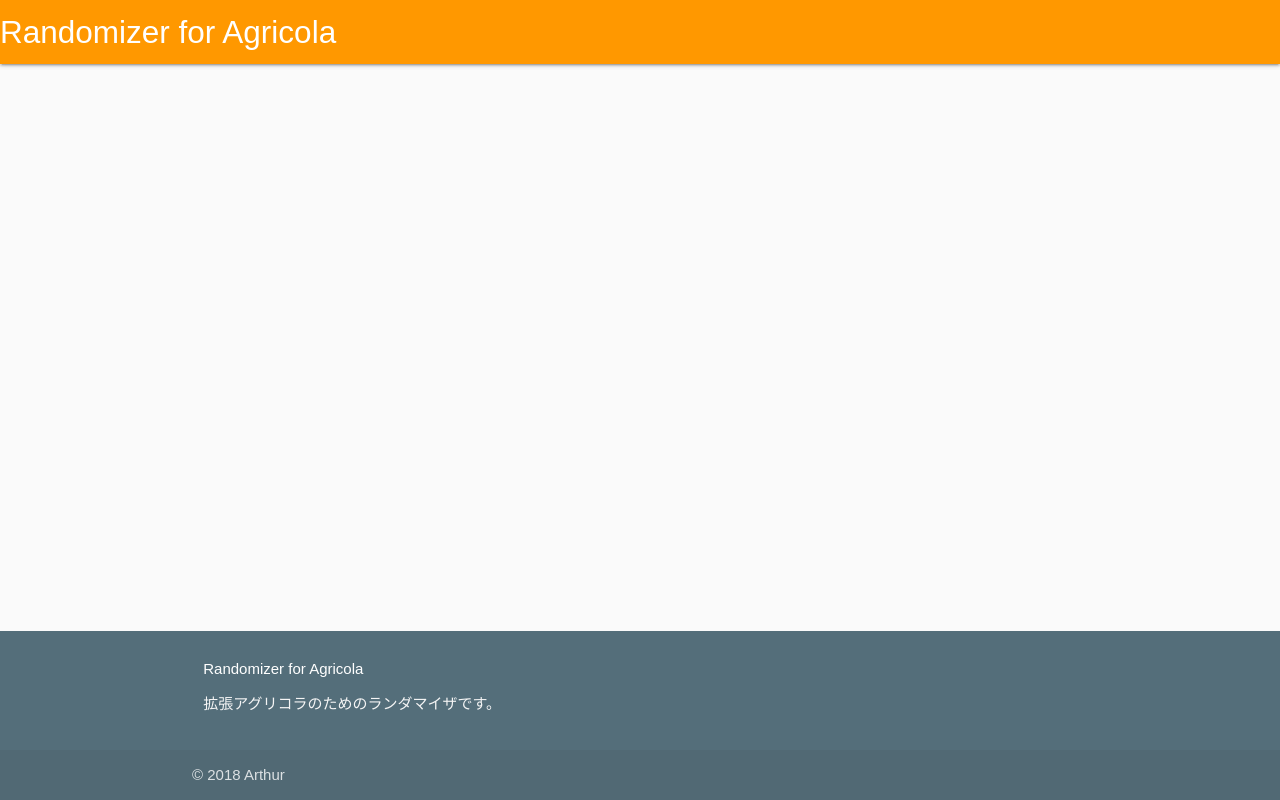
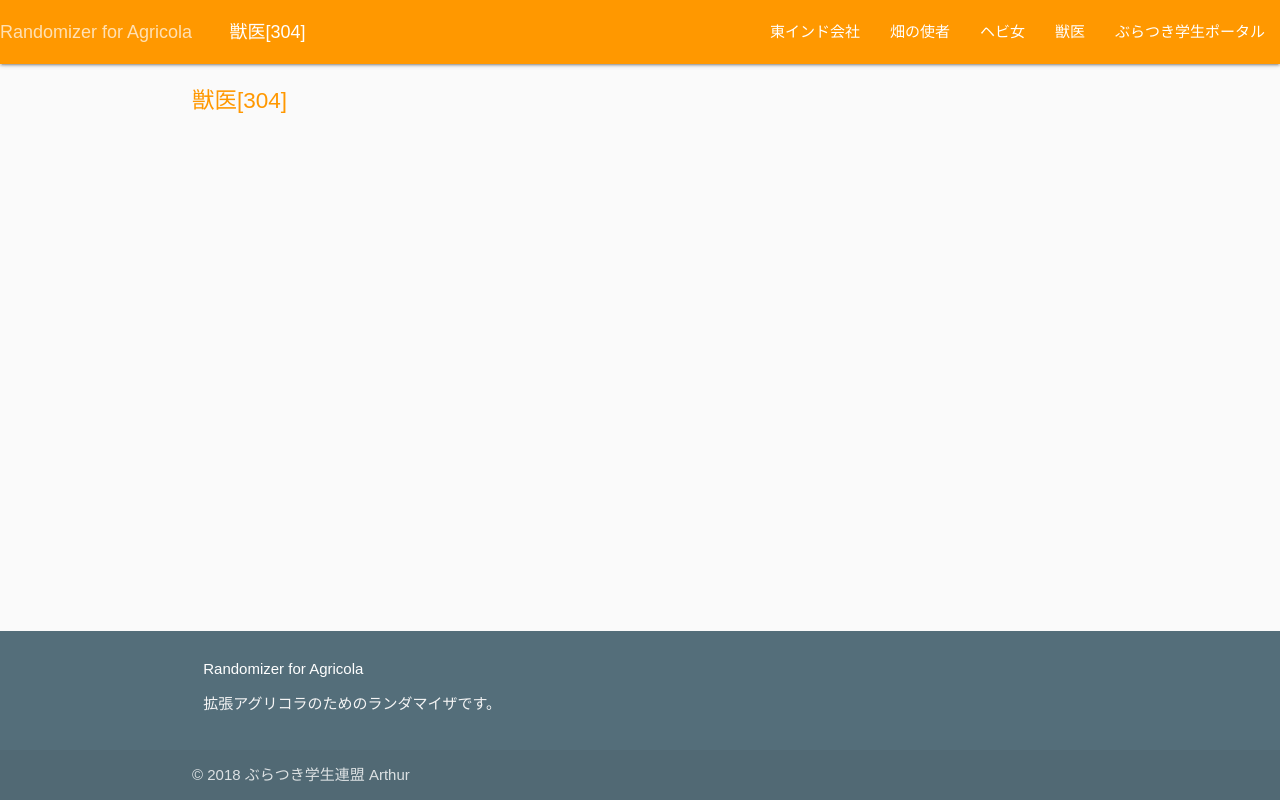
Before and after one commit to Arthur1/agricola-app, a Vue app: page /veterinarian in a window 1280 px wide. Built offline with nearby package versions, Linux system fonts and the light colour scheme; a web font is replaced by a local one.

Commit message:
メニューを追加

```diff
--- a/src/components/FooterBar.vue
+++ b/src/components/FooterBar.vue
@@ -10,7 +10,7 @@
 	</div>
 	<div class="footer-copyright">
 		<div class="container">
-			&copy; 2018 Arthur
+			&copy; 2018 ぶらつき学生連盟 Arthur
 		</div>
 	</div>
 </footer>
--- a/src/components/HeaderBar.vue
+++ b/src/components/HeaderBar.vue
@@ -1,12 +1,40 @@
 <template>
   <div>
+    <ul class="sidenav" id="slide-out">
+      <li>
+        <div class="user-view">
+          <div class="background">
+            <img src="@/assets/bg.jpg" style="width: 100%;">
+          </div>
+          <img class="circle" id="user-cion" src="@/assets/icon.png">
+          <span class="white-text name">Randomizer for Agricola</span>
+          <span class="white-text email">「教養特論：アグリコラ拡張学」付録</span>
+        </div>
+      </li>
+      <li><router-link class="sidenav-close" to="/east_india_company"><i class="material-icons">location_city</i>東インド会社</router-link></li>
+      <li><router-link class="sidenav-close" to="/field_messenger"><i class="material-icons">crop_original</i>畑の使者</router-link></li>
+      <li><router-link class="sidenav-close" to="/contortionist"><i class="material-icons">gesture</i>ヘビ女</router-link></li>
+      <li><router-link class="sidenav-close" to="/veterinarian"><i class="material-icons">loyalty</i>獣医</router-link></li>
+      <li class="divider"></li>
+      <li><a href="https://agricola.jizinet.work/" target="_blank">ぶらつき学生ポータル(外部サイト)</a></li>
+    </ul>
     <header class="navbar-fixed">
-      <nav class="orange">
-        <div class="nav-wrapper">
+      <nav>
+        <div class="nav-wrapper orange">
           <div class="hide-on-med-and-down left">
-            <router-link to="/" class="brand-logo">Randomizer for Agricola</router-link>
+            <router-link to="/" class="breadcrumb">Randomizer for Agricola</router-link>
+            <router-link v-if="this.$route.path !== '/'" :to="this.$route.path" class="breadcrumb">{{ this.$route.name }}</router-link>
           </div>
-          <router-link to="/" class="hide-on-large-only" style="font-size: 1.3em;">Randomizer for Agricola</router-link>
+          <router-link :to="this.$route.path" class="hide-on-large-only" style="font-size: 1.3em;">{{ this.$route.name }}</router-link>
+          <a v-if="this.$route.path === '/'" href="#" data-target="slide-out" class="sidenav-trigger"><i class="material-icons">menu</i></a>
+          <router-link v-else to="/" id="back-trigger" class="hide-on-large-only"><i class="material-icons">arrow_back</i></router-link>
+          <ul class="right hide-on-med-and-down">
+            <li><router-link class="sidenav-close" to="/east_india_company">東インド会社</router-link></li>
+            <li><router-link class="sidenav-close" to="/field_messenger">畑の使者</router-link></li>
+            <li><router-link class="sidenav-close" to="/contortionist">ヘビ女</router-link></li>
+            <li><router-link class="sidenav-close" to="/veterinarian">獣医</router-link></li>
+            <li><a href="https://agricola.jizinet.work/" target="_blank">ぶらつき学生ポータル</a></li>
+          </ul>
         </div>
       </nav>
     </header>
@@ -15,10 +43,27 @@
 <script>
   export default {
     mounted() {
-      let el = document.querySelector('.sidenav');
-      let instance = M.Sidenav.init(el, {});
+      let sideNav = document.querySelector('.sidenav');
+      M.Sidenav.init(sideNav, {});
     },
   }
 </script>
 <style scoped>
+  #back-trigger {
+    float: left;
+    position: relative;
+    z-index: 1;
+    height: 56px;
+    margin: 0 18px;
+  }
+  #back-trigger i {
+    height: 56px;
+    line-height: 56px;
+  }
+  @media only screen and (min-width: 601px) {
+    #back-trigger, #back-trigger i {
+      height: 64px;
+      line-height: 64px;
+    }
+  }
 </style>
--- /dev/null
+++ b/src/components/Veterinarian.vue
@@ -0,0 +1,14 @@
+<template>
+	<div>
+    <div class="container">
+      <h1 class="orange-text">獣医[304]</h1>
+    </div>
+  </div>
+</template>
+<script>
+</script>
+<style scoped>
+h1 {
+  font-size: 1.5rem;
+}
+</style>
--- a/src/router/index.js
+++ b/src/router/index.js
@@ -4,6 +4,7 @@ import Index from '@/components/Index'
 import EastIndiaCompany from '@/components/EastIndiaCompany'
 import Contortionist from '@/components/Contortionist'
 import FieldMessenger from '@/components/FieldMessenger'
+import Veterinarian from '@/components/Veterinarian'
 
 Vue.use(Router)
 
@@ -12,23 +13,28 @@ export default new Router({
   routes: [
     {
       path: '/',
-      name: 'Index',
+      name: 'Randomizer for Agricola',
       component: Index,
     },
     {
       path: '/east_india_company',
-      name: 'EastIndiaCompany',
+      name: '東インド会社[NL074]',
       component: EastIndiaCompany,
     },
     {
       path: '/contortionist',
-      name: 'Contortionist',
+      name: 'ヘビ女[P05]',
       component: Contortionist,
     },
     {
       path: '/field_messenger',
-      name: 'FieldMessenger',
+      name: '畑の使者[NL074]',
       component: FieldMessenger,
+    },
+    {
+      path: '/veterinarian',
+      name: '獣医[304]',
+      component: Veterinarian,
     },
   ],
   scrollBehavior (to, from, savedPosition) {
```
Also changed, not shown: src/assets/icon.png (added), 1 other file (tests, documents, lock files or other folders).
